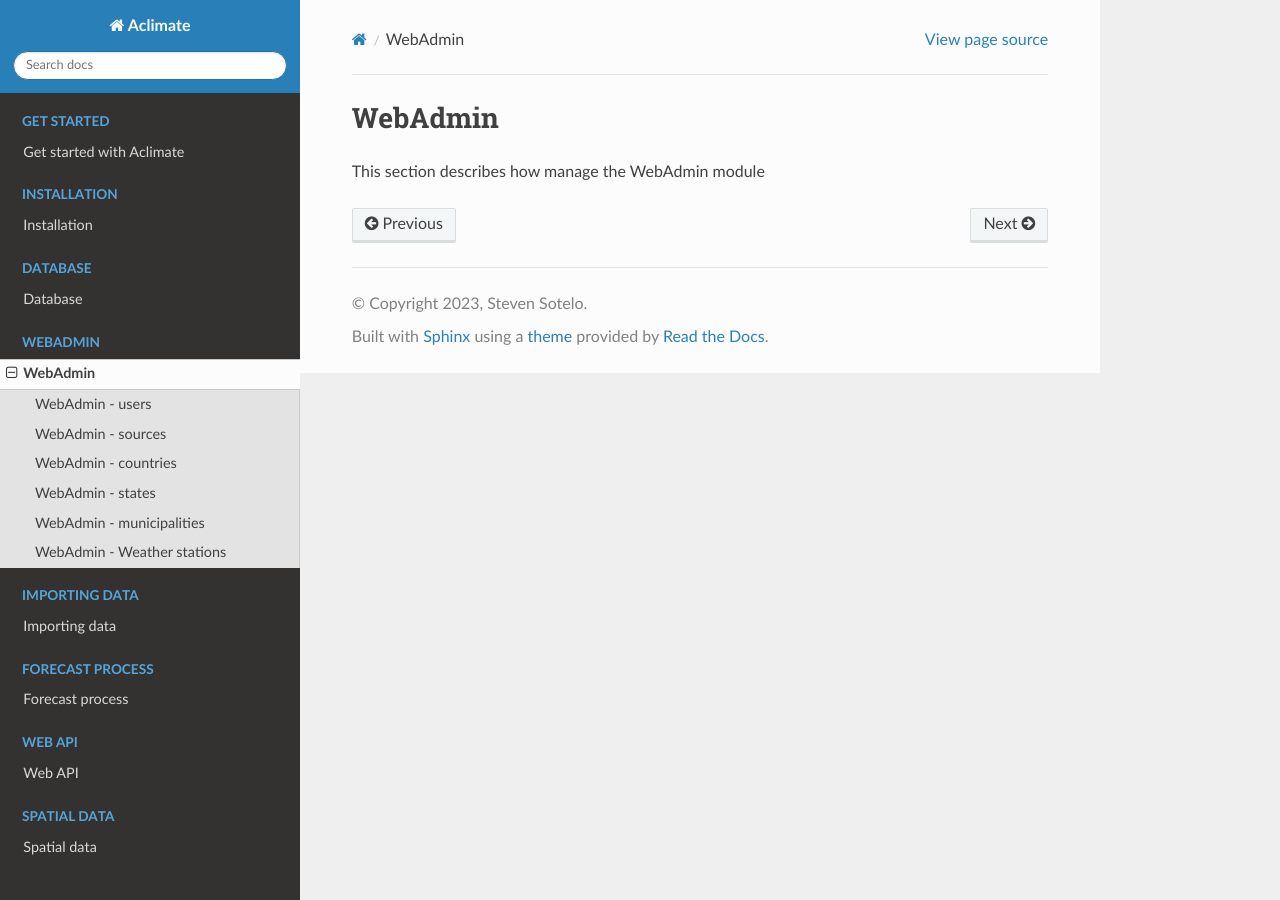
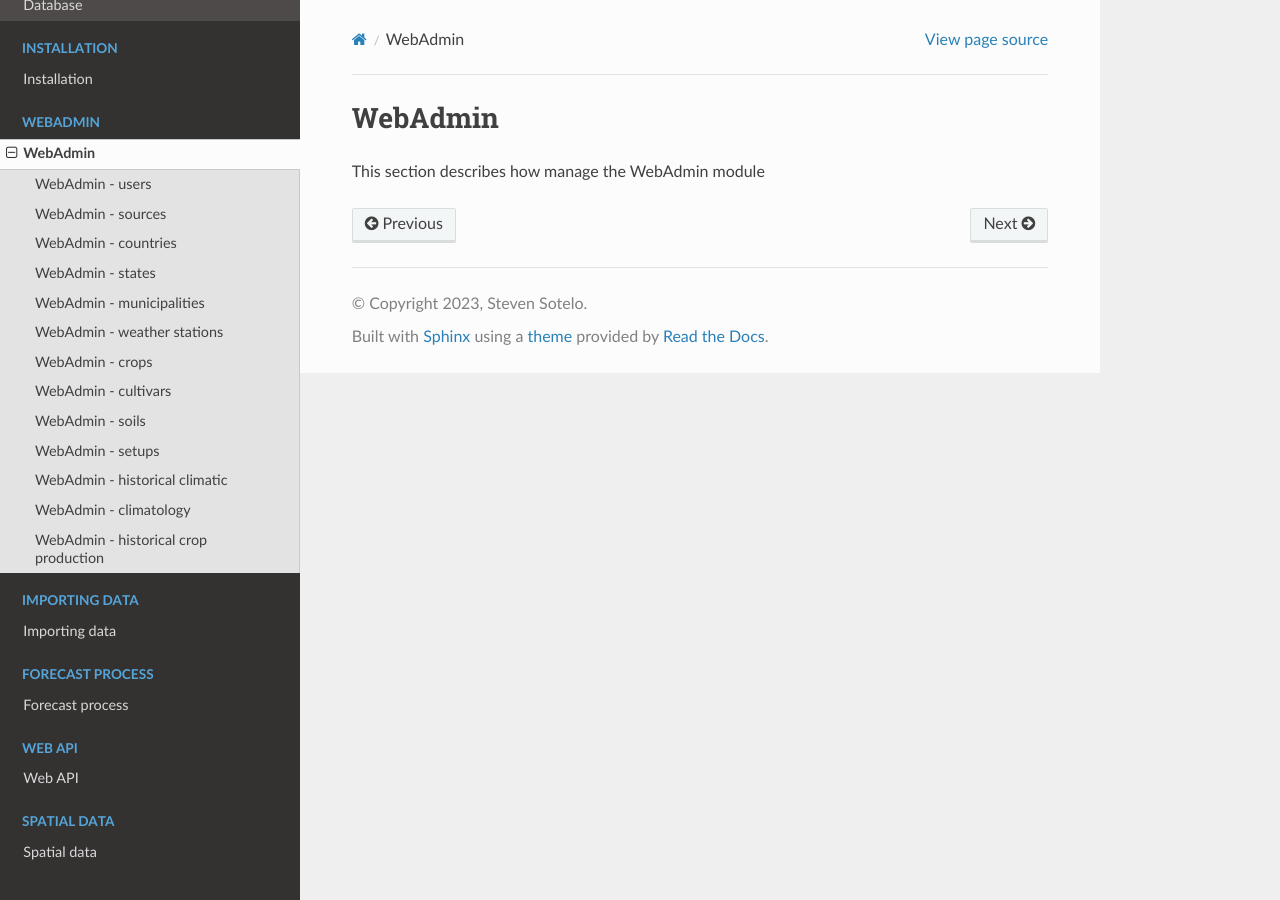
Before and after one commit to stevensotelo/aclimate_docs, a Sphinx documentation site: the page built from docs/source/05-webadmin.rst, in a window 1280 px wide. Built offline with Sphinx 7.4.7 and the Read the Docs theme 2.0.0, drawn with Linux system fonts in a browser that asks for light colours; pages that are not in the unit, such as notebooks, are missing from menus.

Commit message:
scalfolding for webadmin

```diff
--- /dev/null
+++ b/docs/source/05-webadmin-climatology.rst
@@ -0,0 +1,2 @@
+WebAdmin - climatology
+======================
--- /dev/null
+++ b/docs/source/05-webadmin-crops.rst
@@ -0,0 +1,2 @@
+WebAdmin - crops
+================
--- /dev/null
+++ b/docs/source/05-webadmin-cultivars.rst
@@ -0,0 +1,2 @@
+WebAdmin - cultivars
+====================
--- /dev/null
+++ b/docs/source/05-webadmin-historical-climatic.rst
@@ -0,0 +1,2 @@
+WebAdmin - historical climatic
+==============================
--- /dev/null
+++ b/docs/source/05-webadmin-historical-crop.rst
@@ -0,0 +1,2 @@
+WebAdmin - historical crop production
+=====================================
--- /dev/null
+++ b/docs/source/05-webadmin-setups.rst
@@ -0,0 +1,2 @@
+WebAdmin - setups
+=================
--- /dev/null
+++ b/docs/source/05-webadmin-soils.rst
@@ -0,0 +1,2 @@
+WebAdmin - soils
+================
--- a/docs/source/05-webadmin-stations.rst
+++ b/docs/source/05-webadmin-stations.rst
@@ -1,2 +1,2 @@
-WebAdmin - Weather stations
+WebAdmin - weather stations
 ===========================
--- a/docs/source/05-webadmin.rst
+++ b/docs/source/05-webadmin.rst
@@ -13,3 +13,10 @@ This section describes how manage the WebAdmin module
   05-webadmin-states
   05-webadmin-municipalities
   05-webadmin-stations
+  05-webadmin-crops
+  05-webadmin-cultivars
+  05-webadmin-soils
+  05-webadmin-setups
+  05-webadmin-historical-climatic
+  05-webadmin-climatology
+  05-webadmin-historical-crop
```
Also changed, not shown: docs/source/index.rst (+4 -4 lines), docs/source/03-database.rst (renamed from docs/source/04-database.rst), docs/source/04-installation.rst (renamed from docs/source/03-installation.rst).
